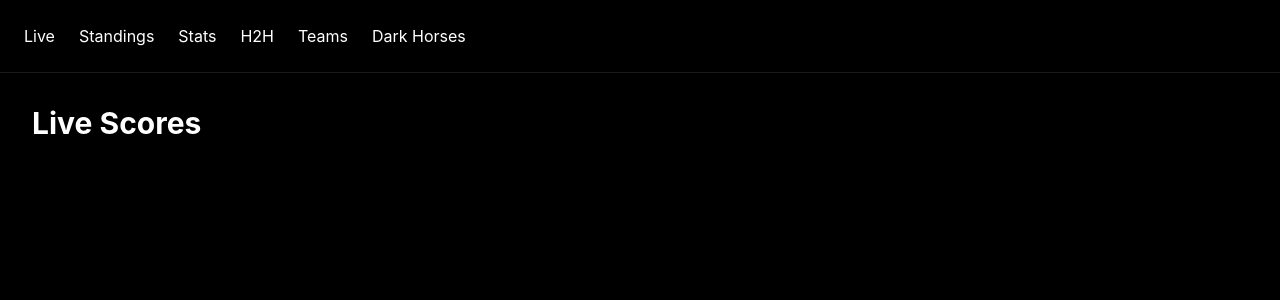
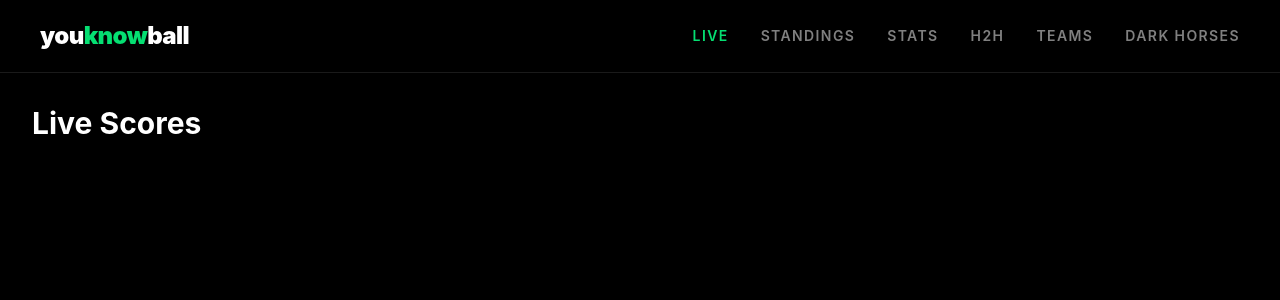
Before and after one commit to rehanjaswal/youknowball, a React (Vite) app: page / in a window 1280 px wide. Shown: the top 300 px of the page. Built offline with nearby package versions, Linux system fonts and the light colour scheme.

Commit message:
styled navbar with active state

```diff
--- a/src/components/NavBar.jsx
+++ b/src/components/NavBar.jsx
@@ -1,15 +1,38 @@
-import { Link } from 'react-router-dom'
+import { Link, useLocation } from 'react-router-dom'
+
+const links = [
+  { to: '/', label: 'Live' },
+  { to: '/standings', label: 'Standings' },
+  { to: '/stats', label: 'Stats' },
+  { to: '/h2h', label: 'H2H' },
+  { to: '/teams', label: 'Teams' },
+  { to: '/darkhorses', label: 'Dark Horses' },
+]
 
 function Navbar() {
+  const location = useLocation()
+
   return (
-    <nav className="flex gap-6 p-6 border-b border-white/10">
-      <Link to="/">Live</Link>
-      <Link to="/standings">Standings</Link>
-      <Link to="/stats">Stats</Link>
-      <Link to="/h2h">H2H</Link>
-      <Link to="/teams">Teams</Link>
-      <Link to="/darkhorses">Dark Horses</Link>
+    <nav className="flex items-center justify-between px-10 py-5 border-b border-white/10">
+      <span className="text-2xl font-black tracking-tight text-white">
+        you<span className="text-green-400">know</span>ball
+      </span>
+      <div className="flex gap-8">
+        {links.map(link => (
+          <Link
+            key={link.to}
+            to={link.to}
+            className={`text-sm font-semibold uppercase tracking-widest transition-colors duration-200 ${location.pathname === link.to
+              ? 'text-green-400'
+              : 'text-white/50 hover:text-white'
+              }`}
+          >
+            {link.label}
+          </Link>
+        ))}
+      </div>
     </nav>
   )
 }
+
 export default Navbar
```
